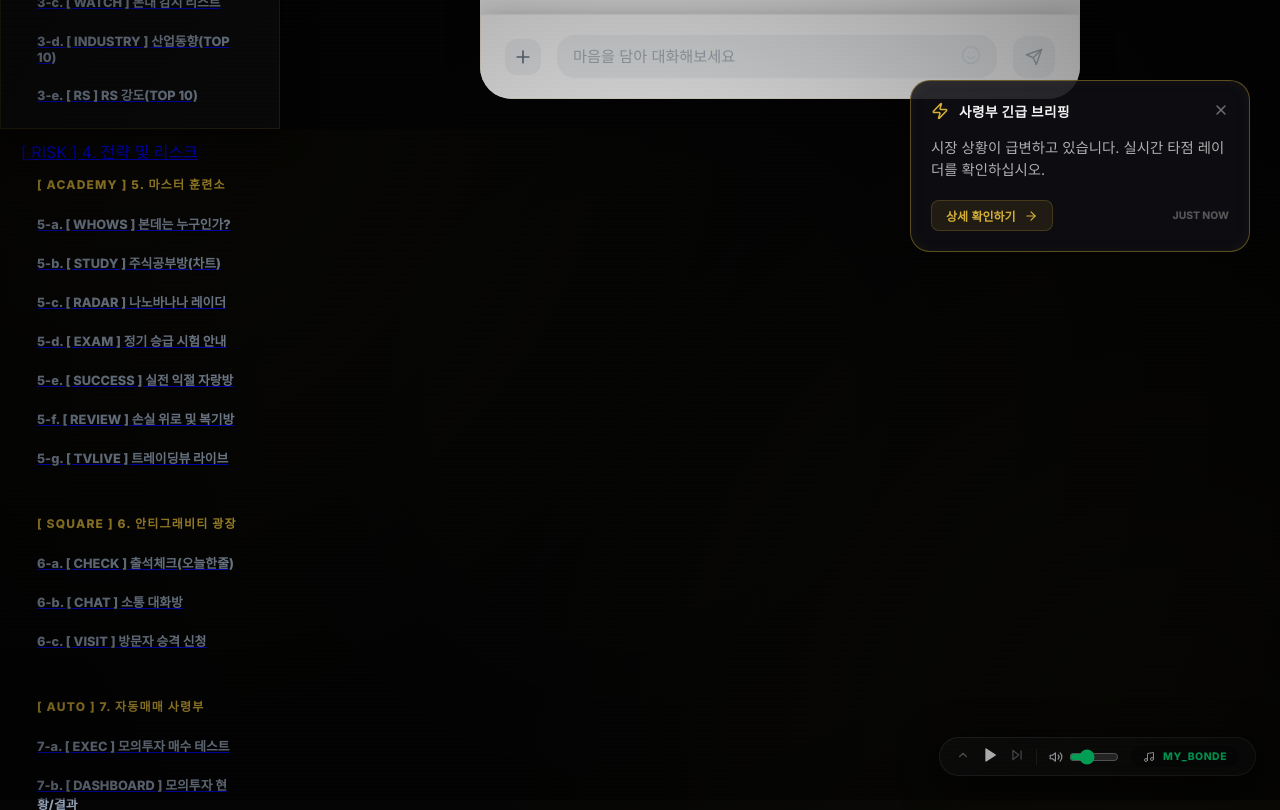
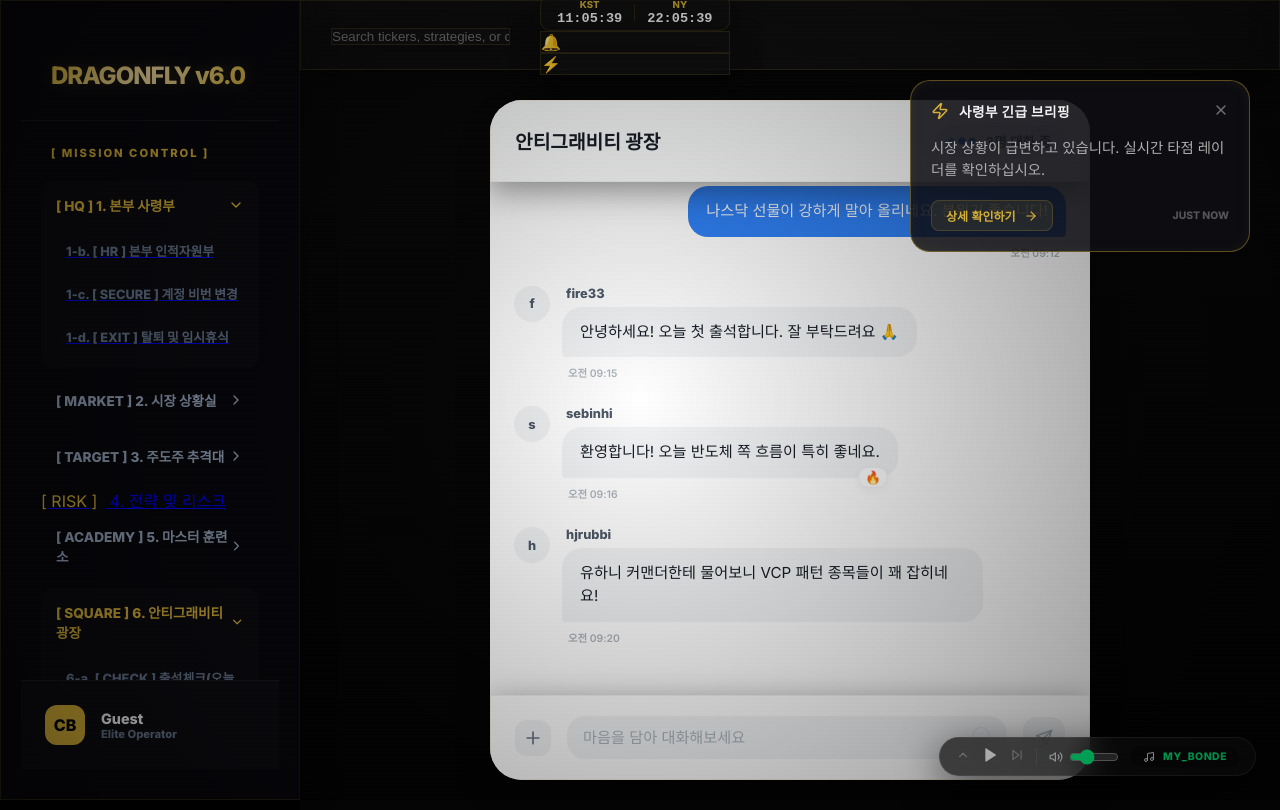
Before and after one commit to turtle-scanner/AUTO-BONDE, a Next.js app in the folder v6_terminal/: page /square/chat in a window 1280 px wide. Built offline with nearby package versions, Linux system fonts and the light colour scheme.

Commit message:
UI: Implement accordion-style folding menu for Sidebar

```diff
--- a/v6_terminal/components/Sidebar.tsx
+++ b/v6_terminal/components/Sidebar.tsx
@@ -3,16 +3,57 @@
 import React, { useEffect, useState } from "react";
 import Link from "next/link";
 import { usePathname } from "next/navigation";
+import { ChevronDown, ChevronRight } from "lucide-react";
 
 export default function Sidebar() {
   const pathname = usePathname();
   const [user, setUser] = useState<string | null>(null);
+  const [expandedGroups, setExpandedGroups] = useState<Record<string, boolean>>({
+    hq: true, // 기본적으로 HQ는 열어둠
+    market: false,
+    target: false,
+    academy: false,
+    square: false,
+    auto: false,
+    strategy: false,
+  });
 
   useEffect(() => {
     setUser(sessionStorage.getItem("dragonfly_user"));
-  }, []);
+
+    // 현재 경로에 맞춰 해당 그룹 자동 확장
+    if (pathname.includes("/hq")) toggleGroup("hq", true);
+    else if (pathname.includes("/market")) toggleGroup("market", true);
+    else if (pathname.includes("/target")) toggleGroup("target", true);
+    else if (pathname.includes("/academy")) toggleGroup("academy", true);
+    else if (pathname.includes("/square")) toggleGroup("square", true);
+    else if (pathname.includes("/auto")) toggleGroup("auto", true);
+    else if (pathname.includes("/strategy")) toggleGroup("strategy", true);
+  }, [pathname]);
 
   const isAdmin = user === "cntfed" || user === "hjrubbi";
+
+  const toggleGroup = (group: string, force?: boolean) => {
+    setExpandedGroups(prev => ({
+      ...prev,
+      [group]: force !== undefined ? force : !prev[group]
+    }));
+  };
+
+  const NavGroup = ({ id, title, children }: { id: string, title: string, children: React.ReactNode }) => {
+    const isExpanded = expandedGroups[id];
+    return (
+      <div className={`nav-group-container ${isExpanded ? 'is-expanded' : ''}`}>
+        <div className="group-header-clickable" onClick={() => toggleGroup(id)}>
+          <span className="group-title">{title}</span>
+          {isExpanded ? <ChevronDown size={16} className="gold" /> : <ChevronRight size={16} className="muted" />}
+        </div>
+        <div className={`sub-menu-accordion ${isExpanded ? 'open' : 'closed'}`}>
+          {children}
+        </div>
+      </div>
+    );
+  };
 
   return (
     <aside className="sidebar glass">
@@ -22,107 +63,96 @@ export default function Sidebar() {
       <div className="mission-control-header">
         <span className="label">[ MISSION CONTROL ]</span>
       </div>
+
       <nav className="nav-menu mission-scroll">
-        <div className="nav-group">
-          <div className="group-header">[ HQ ] 1. 본부 사령부</div>
+        {/* 1. HQ */}
+        <NavGroup id="hq" title="[ HQ ] 1. 본부 사령부">
           <div className="sub-menu">
             {isAdmin && (
               <Link href="/admin" className="sub-item-link">
-                <div className={`sub-item ${pathname === "/admin" ? "active" : ""}`}>
-                  1-a. [ ADMIN ] 관리자 승인 센터
-                </div>
+                <div className={`sub-item ${pathname === "/admin" ? "active" : ""}`}>1-a. [ ADMIN ] 관리자 승인 센터</div>
               </Link>
             )}
-            <Link href="/hq/hr" className="sub-item-link">
-              <div className={`sub-item ${pathname === "/hq/hr" ? "active" : ""}`}>
-                1-b. [ HR ] 본부 인적자원부
-              </div>
-            </Link>
-            <Link href="/hq/security" className="sub-item-link">
-              <div className={`sub-item ${pathname === "/hq/security" ? "active" : ""}`}>
-                1-c. [ SECURE ] 계정 비번 변경
-              </div>
-            </Link>
-            <Link href="/hq/account" className="sub-item-link">
-              <div className={`sub-item ${pathname === "/hq/account" ? "active" : ""}`}>
-                1-d. [ EXIT ] 탈퇴 및 임시휴식
-              </div>
-            </Link>
+            <Link href="/hq/hr" className="sub-item-link"><div className={`sub-item ${pathname === "/hq/hr" ? "active" : ""}`}>1-b. [ HR ] 본부 인적자원부</div></Link>
+            <Link href="/hq/security" className="sub-item-link"><div className={`sub-item ${pathname === "/hq/security" ? "active" : ""}`}>1-c. [ SECURE ] 계정 비번 변경</div></Link>
+            <Link href="/hq/account" className="sub-item-link"><div className={`sub-item ${pathname === "/hq/account" ? "active" : ""}`}>1-d. [ EXIT ] 탈퇴 및 임시휴식</div></Link>
           </div>
-        </div>
+        </NavGroup>
 
-        <div className="nav-group">
-          <div className="group-header">[ MARKET ] 2. 시장 상황실</div>
+        {/* 2. MARKET */}
+        <NavGroup id="market" title="[ MARKET ] 2. 시장 상황실">
           <div className="sub-menu">
-            <Link href="/market/summary" className="sub-item-link"><div className="sub-item">2-a. [ TREND ] 마켓 트렌드 요약</div></Link>
-            <Link href="/market/heatmap" className="sub-item-link"><div className="sub-item">2-b. [ MAP ] 실시간 히트맵</div></Link>
-            <Link href="/market/sentiment" className="sub-item-link"><div className="sub-item">2-c. [ SENTIMENT ] 시장 심리 게이지</div></Link>
-            <Link href="/market/about" className="sub-item-link"><div className="sub-item">2-d. [ ABOUT ] 제작 동기</div></Link>
-            <Link href="/market/news" className="sub-item-link"><div className="sub-item">2-e. [ NEWS ] 실시간 시장 뉴스</div></Link>
+            <Link href="/market/summary" className="sub-item-link"><div className={`sub-item ${pathname === "/market/summary" ? "active" : ""}`}>2-a. [ TREND ] 마켓 트렌드 요약</div></Link>
+            <Link href="/market/heatmap" className="sub-item-link"><div className={`sub-item ${pathname === "/market/heatmap" ? "active" : ""}`}>2-b. [ MAP ] 실시간 히트맵</div></Link>
+            <Link href="/market/sentiment" className="sub-item-link"><div className={`sub-item ${pathname === "/market/sentiment" ? "active" : ""}`}>2-c. [ SENTIMENT ] 시장 심리 게이지</div></Link>
+            <Link href="/market/about" className="sub-item-link"><div className={`sub-item ${pathname === "/market/about" ? "active" : ""}`}>2-d. [ ABOUT ] 제작 동기</div></Link>
+            <Link href="/market/news" className="sub-item-link"><div className={`sub-item ${pathname === "/market/news" ? "active" : ""}`}>2-e. [ NEWS ] 실시간 시장 뉴스</div></Link>
           </div>
-        </div>
+        </NavGroup>
 
-        <div className="nav-group">
-          <div className="group-header">[ TARGET ] 3. 주도주 추격대</div>
+        {/* 3. TARGET */}
+        <NavGroup id="target" title="[ TARGET ] 3. 주도주 추격대">
           <div className="sub-menu">
-            <Link href="/target/scan" className="sub-item-link"><div className="sub-item">3-a. [ SCAN ] 주도주 타점 스캐너</div></Link>
-            <Link href="/target/rank" className="sub-item-link"><div className="sub-item">3-b. [ RANK ] 주도주 랭킹 TOP 50</div></Link>
-            <Link href="/target/watchlist" className="sub-item-link"><div className="sub-item">3-c. [ WATCH ] 본대 감시 리스트</div></Link>
-            <Link href="/target/industry" className="sub-item-link"><div className="sub-item">3-d. [ INDUSTRY ] 산업동향(TOP 10)</div></Link>
-            <Link href="/target/rs" className="sub-item-link"><div className="sub-item">3-e. [ RS ] RS 강도(TOP 10)</div></Link>
+            <Link href="/target/scan" className="sub-item-link"><div className={`sub-item ${pathname === "/target/scan" ? "active" : ""}`}>3-a. [ SCAN ] 주도주 타점 스캐너</div></Link>
+            <Link href="/target/rank" className="sub-item-link"><div className={`sub-item ${pathname === "/target/rank" ? "active" : ""}`}>3-b. [ RANK ] 주도주 랭킹 TOP 50</div></Link>
+            <Link href="/target/watchlist" className="sub-item-link"><div className={`sub-item ${pathname === "/target/watchlist" ? "active" : ""}`}>3-c. [ WATCH ] 본대 감시 리스트</div></Link>
+            <Link href="/target/industry" className="sub-item-link"><div className={`sub-item ${pathname === "/target/industry" ? "active" : ""}`}>3-d. [ INDUSTRY ] 산업동향(TOP 10)</div></Link>
+            <Link href="/target/rs" className="sub-item-link"><div className={`sub-item ${pathname === "/target/rs" ? "active" : ""}`}>3-e. [ RS ] RS 강도(TOP 10)</div></Link>
           </div>
-        </div>
+        </NavGroup>
 
+        {/* 4. RISK (Special Single Link) */}
         <Link href="/portfolio" className="nav-item mission-btn">
           <span className="tag">[ RISK ]</span> 4. 전략 및 리스크
         </Link>
 
-        <div className="nav-group">
-          <div className="group-header">[ ACADEMY ] 5. 마스터 훈련소</div>
+        {/* 5. ACADEMY */}
+        <NavGroup id="academy" title="[ ACADEMY ] 5. 마스터 훈련소">
           <div className="sub-menu">
-            <Link href="/academy/intro" className="sub-item-link"><div className="sub-item">5-a. [ WHOWS ] 본데는 누구인가?</div></Link>
-            <Link href="/academy/study" className="sub-item-link"><div className="sub-item">5-b. [ STUDY ] 주식공부방(차트)</div></Link>
-            <Link href="/academy/radar" className="sub-item-link"><div className="sub-item">5-c. [ RADAR ] 나노바나나 레이더</div></Link>
-            <Link href="/exam" className="sub-item-link"><div className="sub-item">5-d. [ EXAM ] 정기 승급 시험 안내</div></Link>
-            <Link href="/academy/success" className="sub-item-link"><div className="sub-item">5-e. [ SUCCESS ] 실전 익절 자랑방</div></Link>
-            <Link href="/academy/review" className="sub-item-link"><div className="sub-item">5-f. [ REVIEW ] 손실 위로 및 복기방</div></Link>
-            <Link href="/academy/tvlive" className="sub-item-link"><div className="sub-item">5-g. [ TVLIVE ] 트레이딩뷰 라이브</div></Link>
+            <Link href="/academy/intro" className="sub-item-link"><div className={`sub-item ${pathname === "/academy/intro" ? "active" : ""}`}>5-a. [ WHOWS ] 본데는 누구인가?</div></Link>
+            <Link href="/academy/study" className="sub-item-link"><div className={`sub-item ${pathname === "/academy/study" ? "active" : ""}`}>5-b. [ STUDY ] 주식공부방(차트)</div></Link>
+            <Link href="/academy/radar" className="sub-item-link"><div className={`sub-item ${pathname === "/academy/radar" ? "active" : ""}`}>5-c. [ RADAR ] 나노바나나 레이더</div></Link>
+            <Link href="/exam" className="sub-item-link"><div className={`sub-item ${pathname === "/exam" ? "active" : ""}`}>5-d. [ EXAM ] 정기 승급 시험 안내</div></Link>
+            <Link href="/academy/success" className="sub-item-link"><div className={`sub-item ${pathname === "/academy/success" ? "active" : ""}`}>5-e. [ SUCCESS ] 실전 익절 자랑방</div></Link>
+            <Link href="/academy/review" className="sub-item-link"><div className={`sub-item ${pathname === "/academy/review" ? "active" : ""}`}>5-f. [ REVIEW ] 손실 위로 및 복기방</div></Link>
+            <Link href="/academy/tvlive" className="sub-item-link"><div className={`sub-item ${pathname === "/academy/tvlive" ? "active" : ""}`}>5-g. [ TVLIVE ] 트레이딩뷰 라이브</div></Link>
           </div>
-        </div>
+        </NavGroup>
 
-        <div className="nav-group">
-          <div className="group-header">[ SQUARE ] 6. 안티그래비티 광장</div>
+        {/* 6. SQUARE */}
+        <NavGroup id="square" title="[ SQUARE ] 6. 안티그래비티 광장">
           <div className="sub-menu">
-            <Link href="/square/checkin" className="sub-item-link"><div className="sub-item">6-a. [ CHECK ] 출석체크(오늘한줄)</div></Link>
-            <Link href="/square/chat" className="sub-item-link"><div className="sub-item">6-b. [ CHAT ] 소통 대화방</div></Link>
-            <Link href="/apply" className="sub-item-link"><div className="sub-item">6-c. [ VISIT ] 방문자 승격 신청</div></Link>
+            <Link href="/square/checkin" className="sub-item-link"><div className={`sub-item ${pathname === "/square/checkin" ? "active" : ""}`}>6-a. [ CHECK ] 출석체크(오늘한줄)</div></Link>
+            <Link href="/square/chat" className="sub-item-link"><div className={`sub-item ${pathname === "/square/chat" ? "active" : ""}`}>6-b. [ CHAT ] 소통 대화방</div></Link>
+            <Link href="/apply" className="sub-item-link"><div className={`sub-item ${pathname === "/apply" ? "active" : ""}`}>6-c. [ VISIT ] 방문자 승격 신청</div></Link>
           </div>
-        </div>
+        </NavGroup>
 
-        <div className="nav-group">
-          <div className="group-header">[ AUTO ] 7. 자동매매 사령부</div>
+        {/* 7. AUTO */}
+        <NavGroup id="auto" title="[ AUTO ] 7. 자동매매 사령부">
           <div className="sub-menu">
-            <Link href="/auto/exec" className="sub-item-link"><div className="sub-item">7-a. [ EXEC ] 모의투자 매수 테스트</div></Link>
-            <Link href="/auto/dashboard" className="sub-item-link"><div className="sub-item">7-b. [ DASHBOARD ] 모의투자 현황/결과</div></Link>
-            <Link href="/auto/engine" className="sub-item-link"><div className="sub-item">7-c. [ ENGINE ] 자동매매 전략엔진</div></Link>
-            <Link href="/auto/report" className="sub-item-link"><div className="sub-item">7-d. [ REPORT ] 자동투자 성적표</div></Link>
-            <Link href="/auto/rank" className="sub-item-link"><div className="sub-item">7-e. [ RANK ] 사령부 명예의 전당</div></Link>
+            <Link href="/auto/exec" className="sub-item-link"><div className={`sub-item ${pathname === "/auto/exec" ? "active" : ""}`}>7-a. [ EXEC ] 모의투자 매수 테스트</div></Link>
+            <Link href="/auto/dashboard" className="sub-item-link"><div className={`sub-item ${pathname === "/auto/dashboard" ? "active" : ""}`}>7-b. [ DASHBOARD ] 모의투자 현황/결과</div></Link>
+            <Link href="/auto/engine" className="sub-item-link"><div className={`sub-item ${pathname === "/auto/engine" ? "active" : ""}`}>7-c. [ ENGINE ] 자동매매 전략엔진</div></Link>
+            <Link href="/auto/report" className="sub-item-link"><div className={`sub-item ${pathname === "/auto/report" ? "active" : ""}`}>7-d. [ REPORT ] 자동투자 성적표</div></Link>
+            <Link href="/auto/rank" className="sub-item-link"><div className={`sub-item ${pathname === "/auto/rank" ? "active" : ""}`}>7-e. [ RANK ] 사령부 명예의 전당</div></Link>
           </div>
-        </div>
+        </NavGroup>
 
-        <div className="nav-group">
-          <div className="group-header">[ STRATEGY ] 8. AI 거장들의 전술</div>
+        {/* 8. STRATEGY */}
+        <NavGroup id="strategy" title="[ STRATEGY ] 8. AI 거장들의 전술">
           <div className="sub-menu">
-            <Link href="/strategy/intro" className="sub-item-link"><div className="sub-item">8-a. [ INTRO ] AI 요원 및 거장 소개</div></Link>
-            <Link href="/strategy/manual" className="sub-item-link"><div className="sub-item">8-b. [ MANUAL ] 거장의 실전 전술 매뉴얼</div></Link>
-            <Link href="/strategy/checklist" className="sub-item-link"><div className="sub-item">8-c. [ CHECKLIST ] 진입 전 필수 체크리스트</div></Link>
-            <Link href="/strategy/library" className="sub-item-link"><div className="sub-item">8-d. [ LIBRARY ] 추천 필독서 및 전술 라이브러리</div></Link>
-            <Link href="/strategy/quote" className="sub-item-link"><div className="sub-item">8-e. [ QUOTE ] 오늘의 거장 명언</div></Link>
-            <Link href="/strategy/logs" className="sub-item-link"><div className="sub-item">8-f. [ LOGS ] AI 자동매매 실전 기록</div></Link>
-            <Link href="/strategy/performance" className="sub-item-link"><div className="sub-item">8-g. [ PERFORMANCE ] AI 수익률 전격 공개</div></Link>
+            <Link href="/strategy/intro" className="sub-item-link"><div className={`sub-item ${pathname === "/strategy/intro" ? "active" : ""}`}>8-a. [ INTRO ] AI 요원 및 거장 소개</div></Link>
+            <Link href="/strategy/manual" className="sub-item-link"><div className={`sub-item ${pathname === "/strategy/manual" ? "active" : ""}`}>8-b. [ MANUAL ] 거장의 실전 전술 매뉴얼</div></Link>
+            <Link href="/strategy/checklist" className="sub-item-link"><div className={`sub-item ${pathname === "/strategy/checklist" ? "active" : ""}`}>8-c. [ CHECKLIST ] 진입 전 필수 체크리스트</div></Link>
+            <Link href="/strategy/library" className="sub-item-link"><div className={`sub-item ${pathname === "/strategy/library" ? "active" : ""}`}>8-d. [ LIBRARY ] 추천 필독서 및 전술 라이브러리</div></Link>
+            <Link href="/strategy/quote" className="sub-item-link"><div className={`sub-item ${pathname === "/strategy/quote" ? "active" : ""}`}>8-e. [ QUOTE ] 오늘의 거장 명언</div></Link>
+            <Link href="/strategy/logs" className="sub-item-link"><div className={`sub-item ${pathname === "/strategy/logs" ? "active" : ""}`}>8-f. [ LOGS ] AI 자동매매 실전 기록</div></Link>
+            <Link href="/strategy/performance" className="sub-item-link"><div className={`sub-item ${pathname === "/strategy/performance" ? "active" : ""}`}>8-g. [ PERFORMANCE ] AI 수익률 전격 공개</div></Link>
           </div>
-        </div>
+        </NavGroup>
       </nav>
+
       <div className="user-profile">
         <div className="avatar">{isAdmin ? "AD" : "CB"}</div>
         <div className="user-info">
@@ -130,6 +160,49 @@ export default function Sidebar() {
           <div className="user-role">{isAdmin ? "Master Admin" : "Elite Operator"}</div>
         </div>
       </div>
+
+      <style jsx>{`
+        .sidebar { width: 300px; height: 100vh; background: rgba(10, 10, 15, 0.95); border-right: 1px solid rgba(255, 255, 255, 0.05); display: flex; flex-direction: column; z-index: 1000; flex-shrink: 0; }
+        .logo-container { padding: 30px; border-bottom: 1px solid rgba(255, 255, 255, 0.05); }
+        .logo-text { font-size: 1.5rem; font-weight: 900; letter-spacing: -1px; }
+        .mission-control-header { padding: 20px 30px 10px 30px; }
+        .label { font-size: 0.7rem; font-weight: 900; color: var(--primary); letter-spacing: 2px; }
+        .mission-scroll { flex: 1; overflow-y: auto; padding: 10px 20px; }
+        .mission-scroll::-webkit-scrollbar { width: 4px; }
+        .mission-scroll::-webkit-scrollbar-thumb { background: rgba(212, 175, 55, 0.2); border-radius: 10px; }
+
+        /* Accordion Styles */
+        .nav-group-container { margin-bottom: 8px; border-radius: 12px; overflow: hidden; transition: all 0.3s ease; }
+        .nav-group-container.is-expanded { background: rgba(255, 255, 255, 0.02); }
+
+        .group-header-clickable {
+          padding: 14px 15px; display: flex; justify-content: space-between; align-items: center;
+          cursor: pointer; transition: all 0.2s; font-size: 0.85rem; font-weight: 800; color: #94a3b8;
+        }
+        .group-header-clickable:hover { background: rgba(212, 175, 55, 0.05); color: #f2f2f2; }
+        .is-expanded .group-header-clickable { color: var(--primary); }
+
+        .sub-menu-accordion { overflow: hidden; transition: max-height 0.4s cubic-bezier(0.4, 0, 0.2, 1); }
+        .sub-menu-accordion.closed { max-height: 0; }
+        .sub-menu-accordion.open { max-height: 500px; padding-bottom: 10px; }
+
+        .sub-menu { display: flex; flex-direction: column; padding-left: 10px; }
+        .sub-item { padding: 10px 15px; font-size: 0.8rem; color: #64748b; font-weight: 700; transition: all 0.2s; border-radius: 8px; margin: 2px 0; }
+        .sub-item:hover { background: rgba(255, 255, 255, 0.05); color: #f2f2f2; }
+        .sub-item.active { background: rgba(212, 175, 55, 0.1); color: var(--primary); border-left: 3px solid var(--primary); }
+
+        .nav-item.mission-btn { display: block; padding: 14px 15px; font-size: 0.85rem; font-weight: 800; color: #94a3b8; text-decoration: none; border-radius: 12px; transition: all 0.2s; margin-top: 10px; }
+        .nav-item.mission-btn:hover { background: rgba(255, 255, 255, 0.05); color: #f2f2f2; }
+        .tag { color: var(--primary); margin-right: 8px; }
+
+        .user-profile { padding: 24px; background: rgba(255, 255, 255, 0.02); border-top: 1px solid rgba(255, 255, 255, 0.05); display: flex; align-items: center; gap: 16px; }
+        .avatar { width: 40px; height: 40px; background: var(--primary); border-radius: 12px; display: flex; align-items: center; justify-content: center; font-weight: 900; color: black; }
+        .user-name { font-size: 0.9rem; font-weight: 800; color: #f2f2f2; }
+        .user-role { font-size: 0.7rem; color: #64748b; font-weight: 700; }
+
+        .gold { color: #d4af37; }
+        .muted { color: #475569; }
+      `}</style>
     </aside>
   );
 }
```
